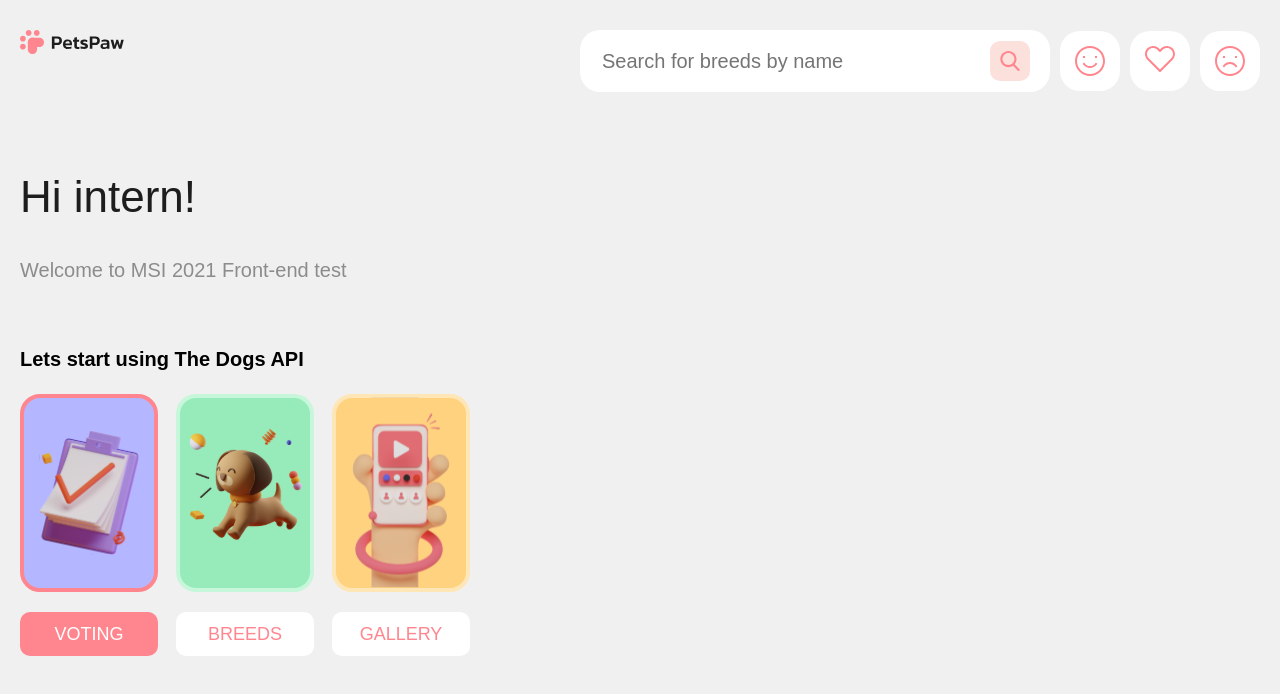
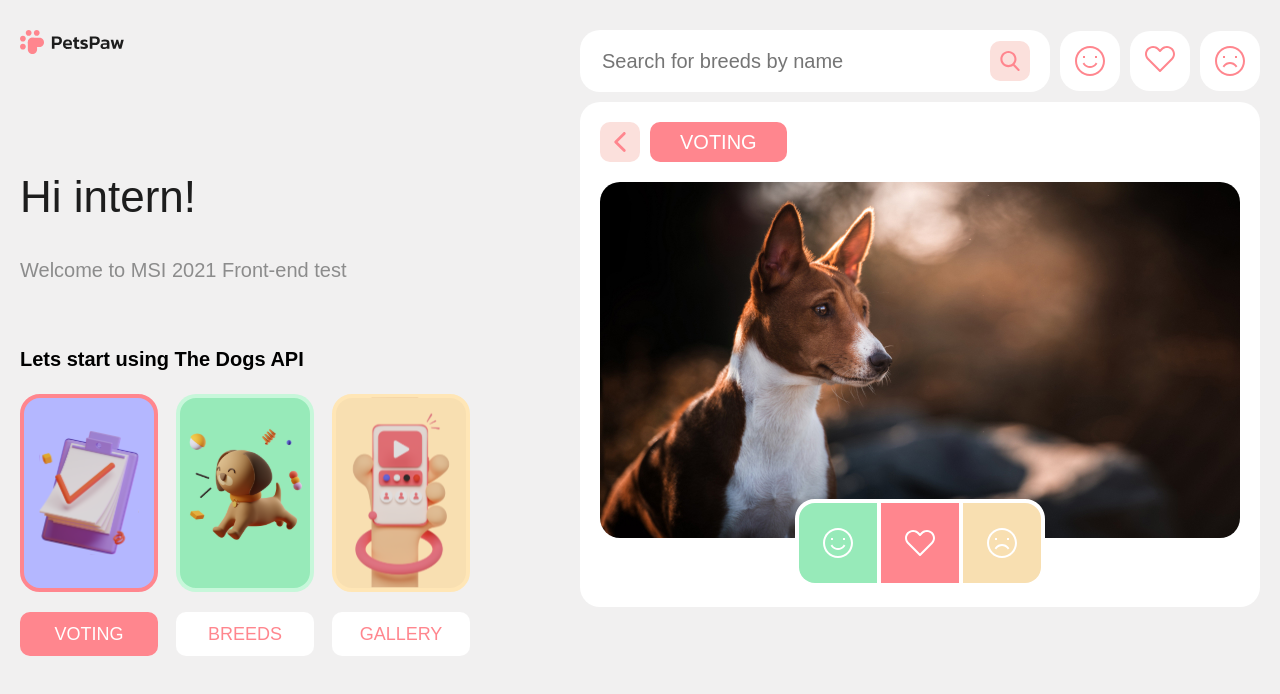
Before and after one commit to hel1yeah/MSI-2021-Vue.js, a Vue app in the folder test-intern/: page / in a window 1280 px wide. Both pictures are taken after a click on the button "VOTING". Shown: the top 694 px of the page. Built offline with nearby package versions, Linux system fonts and the light colour scheme.

Commit message:
added image in page end voting attitude

```diff
--- a/test-intern/src/assets/scss/_vars.scss
+++ b/test-intern/src/assets/scss/_vars.scss
@@ -8,5 +8,5 @@
   --bgc-title-color: #FBE0DC;
   --fiolet-card-color: rgba(180, 183, 255, 1);
   --grean-card-color: rgba(151, 234, 185,1);
-  --orange-card-color: rgba(255, 210, 128,1);
+  --orange-card-color: rgb(248, 223, 177);
 }
--- a/test-intern/src/components/Voting.vue
+++ b/test-intern/src/components/Voting.vue
@@ -41,7 +41,74 @@
         </div>
         <div class="attitude__item attitude__favourites">
           <div class="attitude__img attitude__favourites--img">
+            <svg viewBox="0 0 30 26" xmlns="http://www.w3.org/2000/svg">
+              <path
+                fill-rule="evenodd"
+                clip-rule="evenodd"
+                d="M8.07107 2C4.71811 2 2 4.71811 2 8.07107C2 9.68122 2.63963 11.2254 3.77817 12.364L15 23.5858L26.2218 12.364C27.3604 11.2254 28 9.68121 28 8.07107C28 4.71811 25.2819 2 21.9289 2C20.3188 2 18.7746 2.63963 17.636 3.77817L15.7071 5.70711C15.3166 6.09763 14.6834 6.09763 14.2929 5.70711L12.364 3.77818C11.2254 2.63963 9.68121 2 8.07107 2ZM0 8.07107C0 3.61354 3.61354 0 8.07107 0C10.2116 0 12.2646 0.850343 13.7782 2.36396L15 3.58579L16.2218 2.36396C17.7354 0.850341 19.7884 0 21.9289 0C26.3865 0 30 3.61354 30 8.07107C30 10.2116 29.1497 12.2646 27.636 13.7782L15.7071 25.7071C15.3166 26.0976 14.6834 26.0976 14.2929 25.7071L2.36396 13.7782C0.850339 12.2646 0 10.2116 0 8.07107Z"
+              />
+            </svg>
+          </div>
+        </div>
+        <div class="attitude__item attitude__dislikes">
+          <div class="attitude__img attitude__dislikes--img">
             <svg
+              width="30"
+              height="30"
+              viewBox="0 0 30 30"
+              xmlns="http://www.w3.org/2000/svg"
+            >
+              <path
+                fill-rule="evenodd"
+                clip-rule="evenodd"
+                d="M0 15C0 6.71573 6.71573 0 15 0C23.2843 0 30 6.71573 30 15C30 23.2843 23.2843 30 15 30C6.71573 30 0 23.2843 0 15ZM15 2C7.8203 2 2 7.8203 2 15C2 22.1797 7.8203 28 15 28C22.1797 28 28 22.1797 28 15C28 7.8203 22.1797 2 15 2ZM10 12H8V10H10V12ZM22 12H20V10H22V12ZM7.6 20.2L8.2 19.4C11.6 14.8667 18.4 14.8667 21.8 19.4L22.4 20.2L20.8 21.4L20.2 20.6C17.6 17.1333 12.4 17.1333 9.8 20.6L9.2 21.4L7.6 20.2Z"
+              />
+            </svg>
+          </div>
+        </div>
+      </div>
+    </div>
+    <div class="actions-wrapper">
+      <div class="actions__user">
+        <button class="actions__button-back">
+          <svg
+            width="12"
+            height="20"
+            viewBox="0 0 12 20"
+            xmlns="http://www.w3.org/2000/svg"
+          >
+            <path
+              d="M0.70975 10.9901L9.30945 19.5896C9.85645 20.1369 10.7435 20.1369 11.2903 19.5896C11.8371 19.0427 11.8371 18.1558 11.2903 17.6091L3.6808 9.99988L11.29 2.39096C11.8369 1.84391 11.8369 0.957107 11.29 0.410284C10.7432 -0.136761 9.85625 -0.136761 9.30925 0.410284L0.70953 9.00985C0.43611 9.28339 0.299561 9.64153 0.299561 9.99983C0.299561 10.3583 0.43638 10.7167 0.70975 10.9901Z"
+            />
+          </svg>
+        </button>
+        <div class="voting-tag">voting</div>
+      </div>
+      <div class="voting__content">
+        <img
+          class="voting__content-img"
+          src="./../assets/images/dog-test.jpg"
+          alt="dog"
+        />
+        <div class="voting__content--attitude-wrapper">
+          <div class="voting__content--attitude actions__attitude--likes">
+            <svg
+              width="30"
+              height="30"
+              viewBox="0 0 30 30"
+              xmlns="http://www.w3.org/2000/svg"
+            >
+              <path
+                fill-rule="evenodd"
+                clip-rule="evenodd"
+                d="M0 15C0 6.71573 6.71573 0 15 0C23.2843 0 30 6.71573 30 15C30 23.2843 23.2843 30 15 30C6.71573 30 0 23.2843 0 15ZM15 2C7.8203 2 2 7.8203 2 15C2 22.1797 7.8203 28 15 28C22.1797 28 28 22.1797 28 15C28 7.8203 22.1797 2 15 2ZM10 12H8V10H10V12ZM22 12H20V10H22V12ZM9.2 16.6L9.8 17.4C12.4 20.8667 17.6 20.8667 20.2 17.4L20.8 16.6L22.4 17.8L21.8 18.6C18.4 23.1333 11.6 23.1333 8.2 18.6L7.6 17.8L9.2 16.6Z"
+              />
+            </svg>
+          </div>
+          <div class="voting__content--attitude actions__attitude--favourites">
+            <svg
+              width="30"
+              height="26"
               viewBox="0 0 30 26"
               xmlns="http://www.w3.org/2000/svg"
             >
@@ -52,9 +119,7 @@
               />
             </svg>
           </div>
-        </div>
-        <div class="attitude__item attitude__dislikes">
-          <div class="attitude__img attitude__dislikes--img">
+          <div class="voting__content--attitude actions__attitude--dislikes">
             <svg
               width="30"
               height="30"
@@ -84,10 +149,11 @@ export default {
 .voting-component {
   width: 680px;
 }
-.voting__search-attitude-wrapper{
+.voting__search-attitude-wrapper {
   display: flex;
   align-items: center;
   justify-content: space-between;
+  margin: 0 0 10px;
 }
 .voting__search-wrapper {
   position: relative;
@@ -153,7 +219,7 @@ export default {
     background-color: var(--pink-color);
   }
 }
-.attitude__img{
+.attitude__img {
   width: 30px;
   height: 30px;
 }
@@ -169,4 +235,115 @@ export default {
 }
 .attitude__dislikes--img {
 }
+.actions-wrapper {
+  background-color: var(--while-color);
+  padding: 20px;
+  border-radius: 20px;
+}
+.actions__user {
+  display: flex;
+  align-items: center;
+  margin: 0 0 20px 0;
+}
+.actions__button-back {
+  background-color: var(--hover-color);
+  width: 40px;
+  height: 40px;
+  margin: 0 10px 0 0;
+  cursor: pointer;
+
+  display: flex;
+  align-items: center;
+  justify-content: center;
+
+  border: transparent;
+  outline: transparent;
+
+  border-radius: 10px;
+
+  fill: var(--pink-color);
+  transition: 0.6s;
+  &:hover {
+    fill: var(--while-color);
+    background-color: var(--pink-color);
+  }
+}
+.voting-tag {
+  text-align: center;
+  border-radius: 10px;
+  background-color: var(--pink-color);
+  max-width: 146px;
+  padding: 5px 30px;
+  text-transform: uppercase;
+  color: var(--while-color);
+  font-weight: 500;
+  font-size: 20px;
+  line-height: 30px;
+}
+
+.voting__content {
+
+}
+.voting__content-img {
+  border-radius: 20px;
+  z-index: 1;
+}
+.voting__content--attitude-wrapper {
+  width: 250px;
+  position: relative;
+  z-index: 3;
+  margin: -44px auto 0 auto ;
+  border-radius: 20px;
+  overflow: hidden;
+  background-color: #fff;
+  border: 4px solid var(--while-color);
+
+  display: flex;
+  align-items: center;
+  justify-content: center;
+
+}
+.voting__content--attitude {
+  display: flex;
+  align-items: center;
+  justify-content: center;
+
+  cursor: pointer;
+
+  width: 80px;
+  height: 80px;
+
+
+  fill: var(--while-color);
+
+  &:not(:last-child){
+      margin: 0 4px 0 0;
+  }
+
+  transition: .6s;
+
+}
+
+.actions__attitude--likes {
+  background-color: var(--grean-card-color);
+    &:hover{
+    background-color: rgb(208, 250, 225);
+    fill: #97EAB9;
+  }
+}
+.actions__attitude--favourites {
+  background-color: var(--pink-color);
+    &:hover{
+    background-color: #ffadb2;
+    fill: var(--pink-color);
+  }
+}
+.actions__attitude--dislikes {
+  background-color: var(--orange-card-color);
+    &:hover{
+    background-color: rgb(248, 223, 177);
+    fill: #FFD280;
+
+  }
+}
 </style>
```
Also changed, not shown: test-intern/src/assets/images/dog-test.jpg (added), test-intern/src/assets/images/insignia/back.svg (added).
